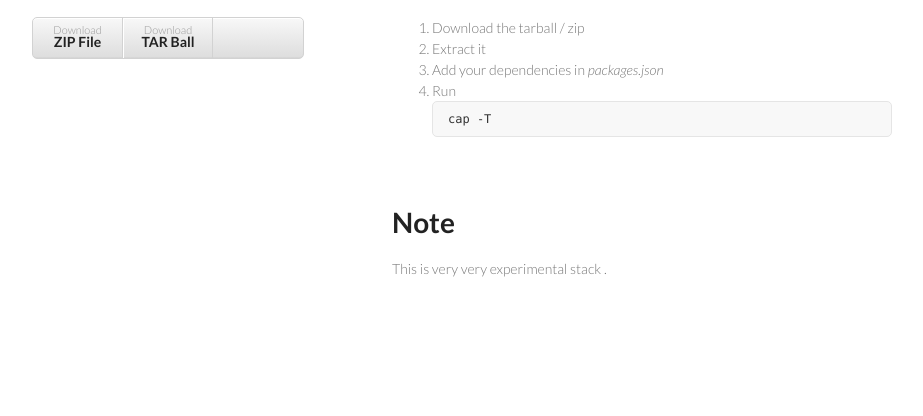
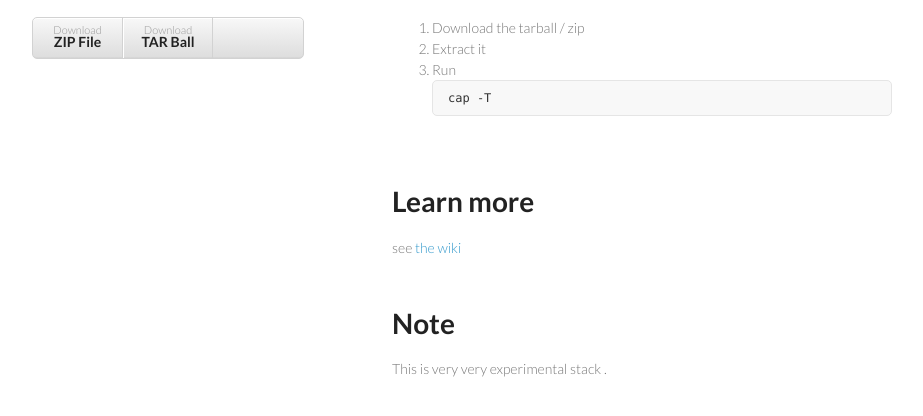
Before and after one commit to capi5k/capi5k, a plain HTML site: page index.html in a window 1280 px wide. Shown: the part 92-508 px from the top of the page, without its empty margins (178-1101 px from the left). Drawn offline with Linux system fonts and the light colour scheme.

Commit message:
add wiki link.
M

```diff
--- a/index.html
+++ b/index.html
@@ -28,9 +28,15 @@
         <ol>
           <li>Download the tarball / zip</li>
           <li>Extract it </li>
-          <li>Add your dependencies in <i>packages.json</i> </li>
           <li>Run <pre>cap -T</pre></li>
         </ol>
+      </section>
+
+      <section>
+        <h1>Learn more</h1>
+
+        see <a href="https://github.com/capi5k/capi5k/wiki">the wiki</a>
+
       </section>
 
       <section>
```
